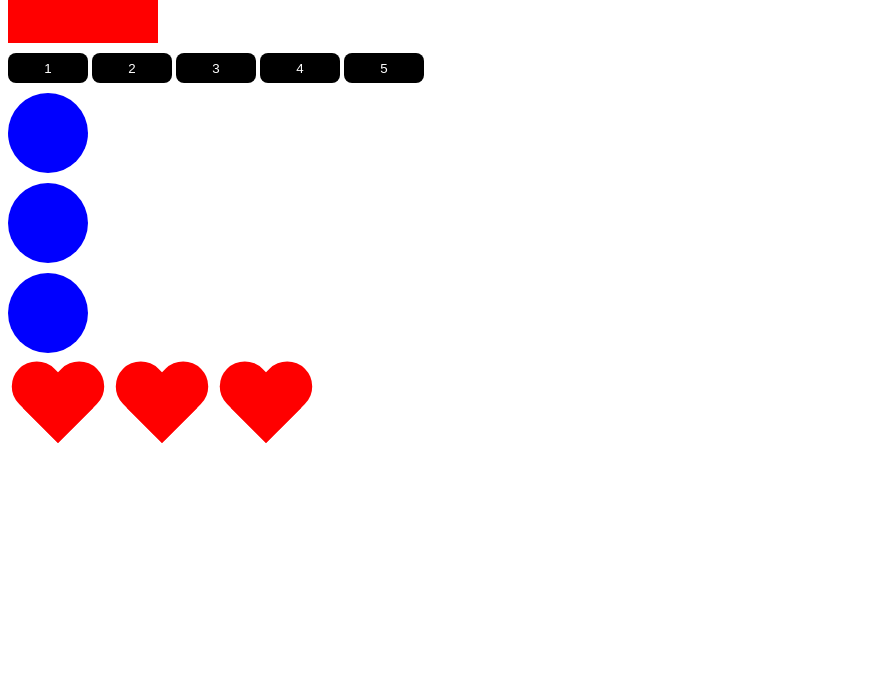
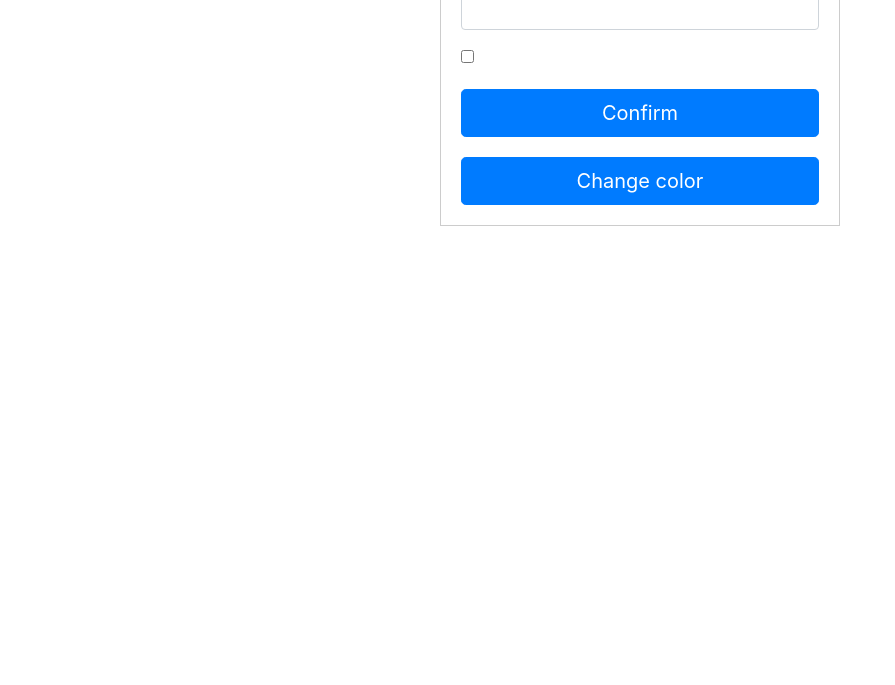
Before and after one commit to Shtefira/Progect, a plain HTML site: page elements/index.html in a window 1280 px wide. Shown: the part 115-800 px from the top of the page, without its empty margins (0-895 px from the left). Drawn offline with nearby package versions, Linux system fonts and the light colour scheme.

Commit message:
Lesson 64

```diff
--- a/elements/css/style.css
+++ /dev/null
@@ -1,78 +0,0 @@
-.box {
-  width: 150px;
-  height: 150px;
-  background-color: red;
-}
-button {
-	width: 80px;
-	height: 30px;
-	margin-top: 10px;
-	border: none;
-	border-radius: 8px;
-	background-color: #000;
-	color: #fff;
-	cursor: pointer;
-	outline: none;
-}
-
-.circle {
-	width: 80px;
-	height: 80px;
-	background-color: blue;
-	display: block;
-	margin-top: 10px;
-	border-radius: 100%;
-}
-
-.heart {
-	display: inline-block;
-    position: relative;
-    width: 100px;
-    height: 90px;
-    margin-top: 10px;
-}
-.heart:before,
-.heart:after {
-    position: absolute;
-    content: "";
-    left: 50px;
-    top: 0;
-    width: 50px;
-    height: 80px;
-    background: red;
-    -moz-border-radius: 50px 50px 0 0;
-    border-radius: 50px 50px 0 0;
-    -webkit-transform: rotate(-45deg);
-       -moz-transform: rotate(-45deg);
-        -ms-transform: rotate(-45deg);
-         -o-transform: rotate(-45deg);
-            transform: rotate(-45deg);
-    -webkit-transform-origin: 0 100%;
-       -moz-transform-origin: 0 100%;
-        -ms-transform-origin: 0 100%;
-         -o-transform-origin: 0 100%;
-            transform-origin: 0 100%;
-}
-.heart:after {
-    left: 0;
-    -webkit-transform: rotate(45deg);
-       -moz-transform: rotate(45deg);
-        -ms-transform: rotate(45deg);
-         -o-transform: rotate(45deg);
-            transform: rotate(45deg);
-    -webkit-transform-origin: 100% 100%;
-       -moz-transform-origin: 100% 100%;
-        -ms-transform-origin: 100% 100%;
-         -o-transform-origin: 100% 100%;
-            transform-origin :100% 100%;
-}
-.black{
-	width: 150px;
-	height: 50px;
-	line-height: 50px;
-	text-align: center;
-	background-color: black;
-	margin-bottom: 30px;
-	margin-top: 30px;
-	color: #fff;
-}
--- a/elements/index.html
+++ b/elements/index.html
@@ -3,28 +3,22 @@
 <head>
     <meta charset="utf-8">
     <meta http-equiv="X-UA-Compatible" content="IE=edge">
-		<title>JavaScript</title>
-		<link rel="stylesheet" href="css/style.css">
+    <title>Заголовок</title>
+    <link rel="stylesheet" href="https://stackpath.bootstrapcdn.com/bootstrap/4.4.1/css/bootstrap.min.css">
+    <link rel="stylesheet" href="style.css">
 </head>
 <body>
-		<div class="box" id="box"></div>
-		<button>1</button>
-		<button>2</button>
-		<button>3</button>
-		<button>4</button>
-		<button>5</button>
-
-		<div class="circle"></div>
-		<div class="circle"></div>
-		<div class="circle"></div>
 
     <div class="wrapper">
-			<div class="heart"></div>
-			<div class="heart"></div>
-            <div class="heart"></div>
-
+        <form class="form-signin">
+            <h2 class="form-signin-heading">This is form</h2>
+            <input type="text" class="form-control">
+            <input id="checkbox" type="checkbox">
+            <button class="btn btn-block btn-lg btn-primary">Confirm</button>
+        </form>
+        <button id="color" class="btn btn-block btn-lg btn-primary">Change color</button>
     </div>
 
-		<script src="js/script.js"></script>
+    <script src="script.js"></script>
 </body>
 </html>
--- a/elements/js/script.js
+++ /dev/null
@@ -1,19 +0,0 @@
-'use strict';
-
-const box = document.getElementById ('box');
-console.log (box);
-
-const dtns = document.getElementsByTagName ('button');
-console.log (dtns[2]); // если нам нужно взаимодействовать с конкретной кнопкой
-
-const circle = document.getElementsByClassName ('circle');
-console.log (circle);
-
-const hearts = document.querySelectorAll ('.heart');
-
-hearts.forEach (item => {
-    console.log (item);
-});
-
-const oneHeart = document.querySelector ('#box');
-console.log (oneHeart);
--- /dev/null
+++ b/elements/script.js
@@ -0,0 +1,46 @@
+'use strict';
+
+// localStorage.setItem('number1', 5);
+// localStorage.setItem('number2', 10);
+// localStorage.removeItem ('number1');
+// localStorage.clear();
+
+// console.log(localStorage.getItem('number2'));
+
+const checkbox = document.querySelector ('#checkbox'),
+      form = document.querySelector ('form'),
+      change = document.querySelector('#color');
+
+if (localStorage.getItem("isChecked") === "true"){
+    checkbox.checked = true;
+}
+
+if (localStorage.getItem('bg') === 'changed'){
+    form.style.backgroundColor = 'red';
+}
+
+checkbox.addEventListener ('change',() => {
+    localStorage.setItem('isChecked', true);
+});
+
+change.addEventListener('click', () => {
+    if (localStorage.getItem('bg') === 'changed'){
+        form.style.backgroundColor = '#fff';
+        localStorage.removeItem('bg');
+
+    } else {
+        localStorage.setItem('bg', 'changed');
+        form.style.backgroundColor = 'red';
+    }
+
+});
+
+const person = {
+    name: 'Alex',
+    age:25
+};
+
+const serializedPerson = JSON.stringify(person);
+localStorage.setItem('Alex', serializedPerson);
+
+console.log(JSON.parse(localStorage.getItem('Alex')));
--- /dev/null
+++ b/elements/style.css
@@ -0,0 +1,17 @@
+* {
+    box-sizing: border-box;
+}
+.wrapper {
+    width: 400px;
+    margin: 40px auto 0 auto;
+    border: 1px solid rgba(0,0,0, .2);
+    padding: 20px;
+}
+
+button {
+    margin-top: 20px;
+}
+
+[type=checkbox] {
+    margin-top: 20px;
+}
```
Lines whose indentation alone changed are shown as unchanged.
